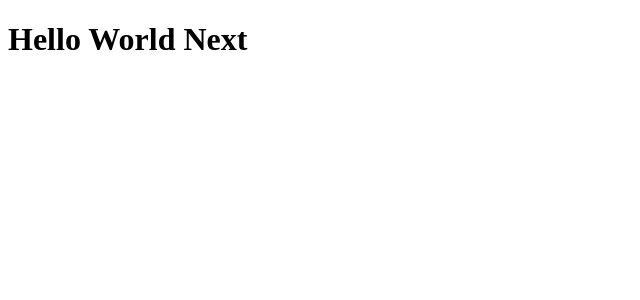
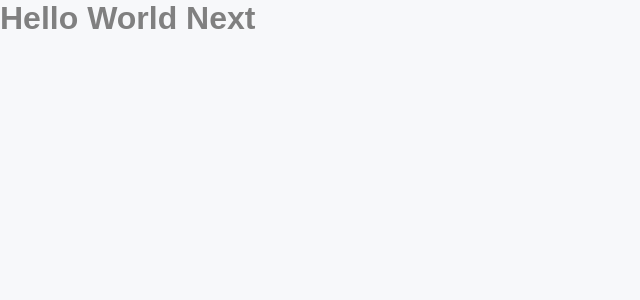
Before and after one commit to Talesb/podcastr-nlw, a Next.js app: page / in a window 1280 px wide. Shown: the top 300 px of the page, without its empty margins (0-640 px from the left). Built offline with nearby package versions, Linux system fonts and the light colour scheme.

Commit message:
Adding global css files

```diff
--- a/pages/_app.js
+++ b/src/pages/_app.tsx
@@ -1,3 +1,5 @@
+import '../styles/global.scss'
+
 function MyApp({ Component, pageProps }) {
   return <Component {...pageProps} />
 }
--- /dev/null
+++ b/src/styles/global.scss
@@ -0,0 +1,58 @@
+* {
+    margin: 0;
+    padding: 0;
+    box-sizing: border-box;
+}
+
+body {
+    background: var(--gray-50);
+}
+
+body,
+input,
+textarea,
+button {
+    font: 500 1rem sans-serif;
+    color: var(--gray-500);
+}
+
+h1 {
+    font-size: 2rem;
+}
+
+h2 {
+    font-size: 1.5rem;
+}
+
+button {
+    cursor: pointer;
+}
+
+:root {
+    --white: #fff;
+
+    --gray-50: #f7f8fa;
+    --gray-100: #e6e8eb;
+    --gray-200: #afb2b1;
+    --gray-500: #808080;
+    --gray-800: #494d4b;
+
+    --green-500: #04d361;
+
+    --purple-300: #9f75ff;
+    --purple-400: #9164fa;
+    --purple-500: #8257e5;
+    --purple-800: #6f48c9;
+}
+
+@media (max-width: 1080px) {
+    html {
+        font-size: 93.75%;
+    }
+}
+
+@media (max-width: 720px) {
+    html {
+        font-size: 87.5%;
+    }
+}
```
Also changed, not shown: package.json (+7 -1 lines), tsconfig.json (added, +29 -0 lines), next-env.d.ts (added), src/pages/index.tsx (renamed from pages/index.js), 1 other file (tests, documents, lock files or other folders).
